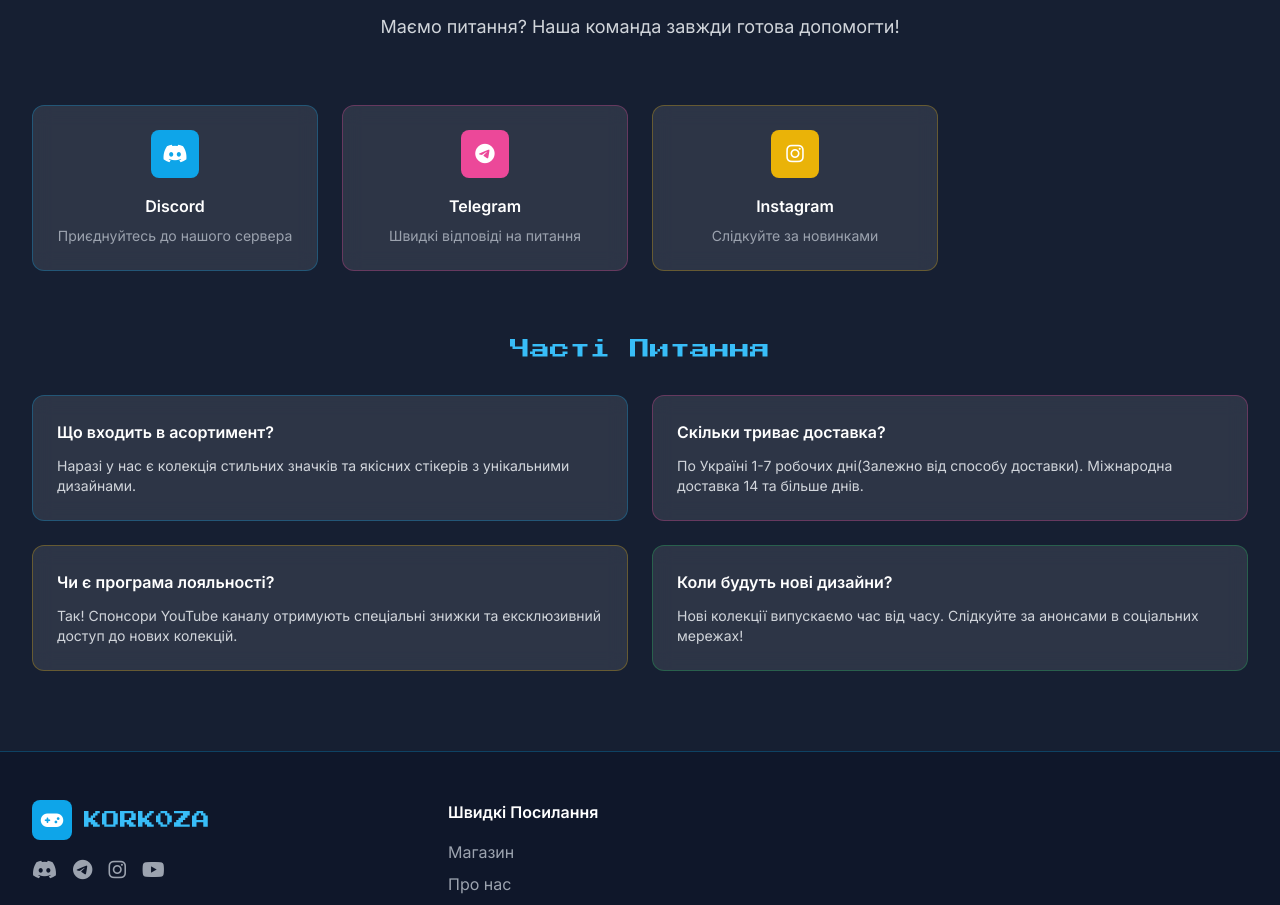
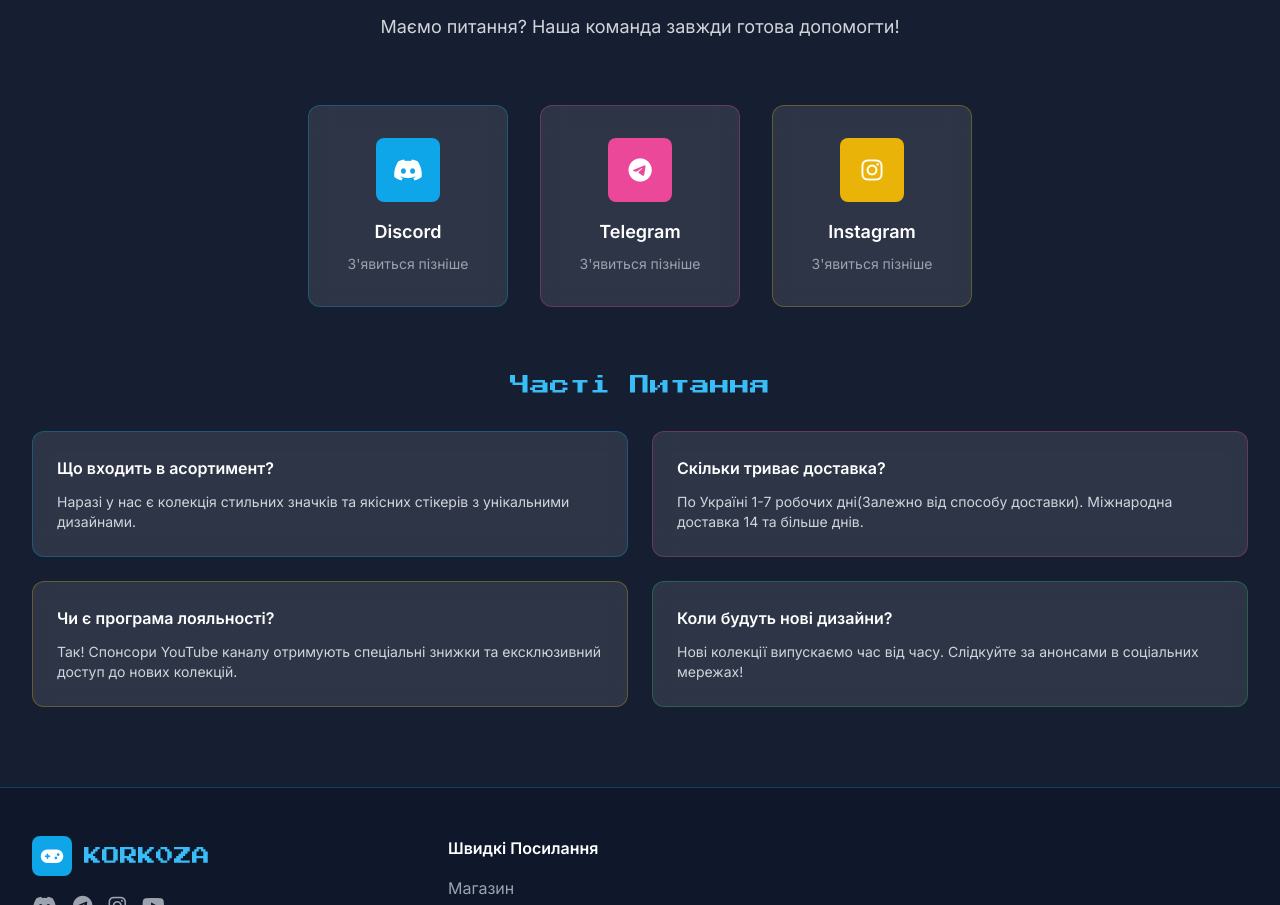
Before and after one commit to kork0za/kork0za-shop, a website: page index.html in a window 1280 px wide. Shown: the part 3075-3980 px from the top of the page. Drawn offline with nearby package versions, Linux system fonts and the light colour scheme.

Commit message:
Refactor contact section in index.html for improved layout and accessibility

```diff
--- a/index.html
+++ b/index.html
@@ -1200,32 +1200,31 @@
                 </p>
             </div>
 
-                <div class="grid grid-cols-1 md:grid-cols-2 lg:grid-cols-4 gap-6">
-                    <div class="glass-effect rounded-xl p-6 border border-primary-500/30 text-center hover-glow transition-all duration-300">
-                        <div class="w-12 h-12 bg-primary-500 rounded-lg flex items-center justify-center mx-auto mb-4">
-                            <i class="fab fa-discord text-white text-xl"></i>
+            <div class="flex flex-wrap justify-center items-center gap-8">
+                <div class="glass-effect rounded-xl p-8 border border-primary-500/30 text-center hover-glow transition-all duration-300 flex-shrink-0 min-w-[200px]">
+                    <div class="w-16 h-16 bg-primary-500 rounded-lg flex items-center justify-center mx-auto mb-4">
+                        <i class="fab fa-discord text-white text-2xl"></i>
                     </div>
-                        <h3 class="font-semibold text-white mb-2">Discord</h3>
-                        <p class="text-gray-400 text-sm">Приєднуйтесь до нашого сервера</p>
+                    <h3 class="font-semibold text-white mb-2 text-lg">Discord</h3>
+                    <p class="text-gray-400 text-sm">З'явиться пізніше</p>
                 </div>
 
-                    <div class="glass-effect rounded-xl p-6 border border-accent-500/30 text-center hover-glow transition-all duration-300">
-                        <div class="w-12 h-12 bg-accent-500 rounded-lg flex items-center justify-center mx-auto mb-4">
-                            <i class="fab fa-telegram text-white text-xl"></i>
+                <div class="glass-effect rounded-xl p-8 border border-accent-500/30 text-center hover-glow transition-all duration-300 flex-shrink-0 min-w-[200px]">
+                    <div class="w-16 h-16 bg-accent-500 rounded-lg flex items-center justify-center mx-auto mb-4">
+                        <i class="fab fa-telegram text-white text-2xl"></i>
                     </div>
-                        <h3 class="font-semibold text-white mb-2">Telegram</h3>
-                        <p class="text-gray-400 text-sm">Швидкі відповіді на питання</p>
+                    <h3 class="font-semibold text-white mb-2 text-lg">Telegram</h3>
+                    <p class="text-gray-400 text-sm">З'явиться пізніше</p>
                 </div>
 
-                    <div class="glass-effect rounded-xl p-6 border border-yellow-500/30 text-center hover-glow transition-all duration-300">
-                        <div class="w-12 h-12 bg-yellow-500 rounded-lg flex items-center justify-center mx-auto mb-4">
-                            <i class="fab fa-instagram text-white text-xl"></i>
+                <div class="glass-effect rounded-xl p-8 border border-yellow-500/30 text-center hover-glow transition-all duration-300 flex-shrink-0 min-w-[200px]">
+                    <div class="w-16 h-16 bg-yellow-500 rounded-lg flex items-center justify-center mx-auto mb-4">
+                        <i class="fab fa-instagram text-white text-2xl"></i>
                     </div>
-                        <h3 class="font-semibold text-white mb-2">Instagram</h3>
-                        <p class="text-gray-400 text-sm">Слідкуйте за новинками</p>
+                    <h3 class="font-semibold text-white mb-2 text-lg">Instagram</h3>
+                    <p class="text-gray-400 text-sm">З'явиться пізніше</p>
                 </div>
             </div>
-
                 <!-- FAQ Section -->
                 <div class="mt-16">
                     <h3 class="font-game text-xl text-center text-primary-400 mb-8">Часті Питання</h3>
```
Lines whose indentation alone changed are shown as unchanged.
